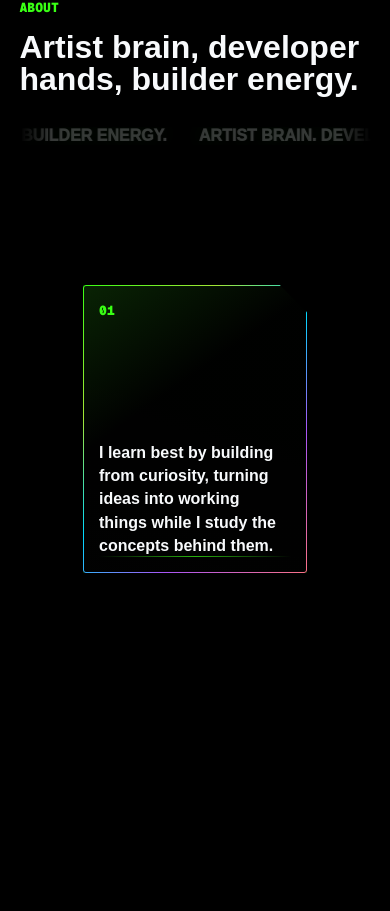
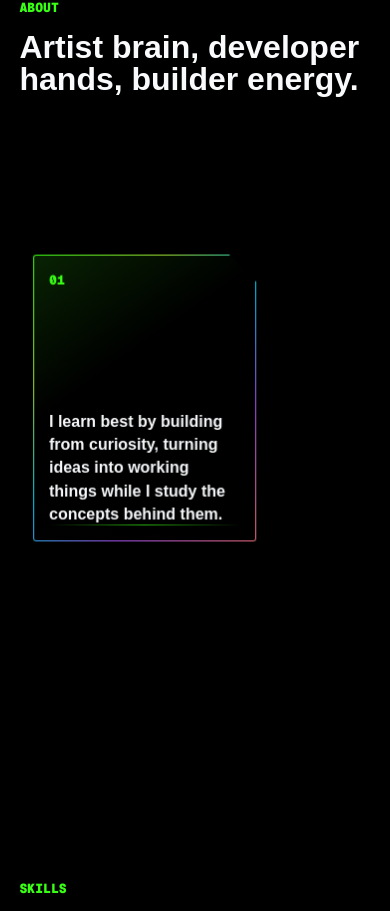
Before and after one commit to emaxb-hub/Portfolio, a Next.js app: page / in a window 390 px wide. Shown: the part 3756-4667 px from the top of the page. Built offline with nearby package versions, Linux system fonts and the light colour scheme.

Commit message:
Move About rolling motion onto cards

```diff
--- a/app/PortfolioHome.tsx
+++ b/app/PortfolioHome.tsx
@@ -108,9 +108,6 @@ const leadership = [
 
 const quote =
   "I imagine, learn, and build.";
-
-const aboutMarquee =
-  "Artist brain. Developer hands. Builder energy.";
 
 const introBlocks = [
   {
@@ -514,20 +511,18 @@ export default function PortfolioHome() {
           };
 
           const seamlessLoop = buildSeamlessLoop(aboutCards, spacing, animateCard);
-          const wrapTime = gsap.utils.wrap(0, seamlessLoop.duration());
-          const renderAboutCards = (progress: number) => {
-            seamlessLoop.time(wrapTime(progress * seamlessLoop.duration() * 0.62));
-          };
-
-          renderAboutCards(0);
+          seamlessLoop.timeScale(0.18);
 
           const aboutTrigger = ScrollTrigger.create({
             trigger: aboutStage,
-            start: "top 72%",
-            end: "bottom top",
-            scrub: 1.35,
-            onUpdate(self) {
-              renderAboutCards(self.progress);
+            start: "top 82%",
+            end: "bottom 18%",
+            onToggle(self) {
+              if (self.isActive) {
+                seamlessLoop.play();
+              } else {
+                seamlessLoop.pause();
+              }
             },
           });
 
@@ -692,8 +687,6 @@ export default function PortfolioHome() {
           <h2>Artist brain, developer hands, builder energy.</h2>
         </div>
 
-        <MarqueeText text={aboutMarquee} className="about-marquee" duration={44} />
-
         <div className="about-card-gallery reveal-row" aria-label="Infinite about cards">
           <ul className="about-cards">
             {about.map((line, index) => (
--- a/app/globals.css
+++ b/app/globals.css
@@ -590,17 +590,6 @@ a {
   touch-action: pan-y;
 }
 
-.about-marquee {
-  max-width: 1180px;
-  margin: -1rem auto 1.8rem;
-  color: rgba(248, 250, 252, 0.22);
-  font-size: clamp(1rem, 3.8vw, 3.8rem);
-  font-weight: 950;
-  line-height: 1.1;
-  text-transform: uppercase;
-  text-shadow: 0 0 18px rgba(57, 255, 20, 0.1);
-}
-
 .about-cards {
   position: absolute;
   z-index: 2;
```
Also changed, not shown: 1 other file (tests, documents, lock files or other folders).
